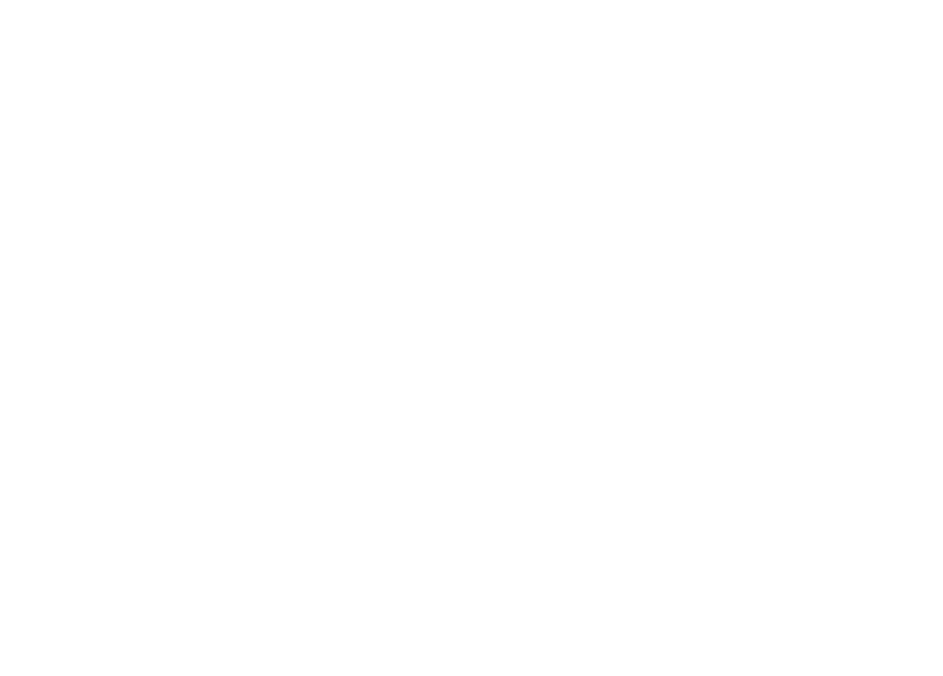
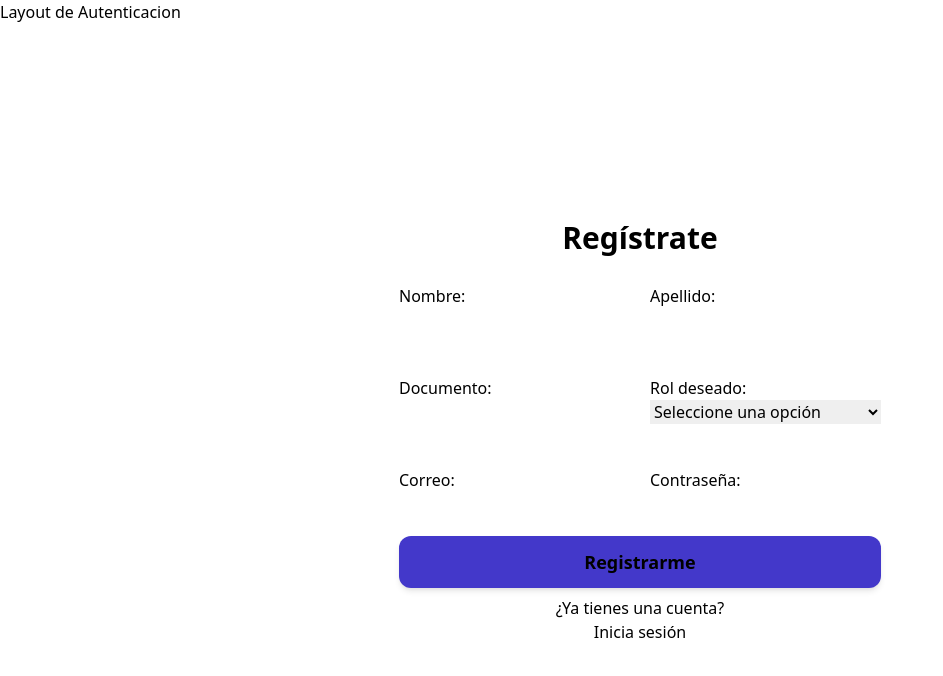
Before and after one commit to Software-Survivor/survivor-app, a React (Create React App) app: page /auth/registro in a window 1280 px wide. Before the commit this address had no page. Shown: the top 676 px of the page, without its empty margins (0-943 px from the left). Built offline with nearby package versions, Linux system fonts and the light colour scheme.

Commit message:
config registro con token v1

```diff
--- a/src/App.js
+++ b/src/App.js
@@ -5,6 +5,7 @@
 import IndexUsers from './pages/Users/Index'
 import IndexAdmin from "./pages/admin/IndexAdmin";
 import EditUser from './pages/Users/Edit'
+import Register from './pages/auth/Register'
 import LayoutAdmin from "./layouts/LayoutAdmin";
 import { UserContext } from "./context/user";
 import { DarkContext } from "./context/dark";
@@ -15,6 +16,7 @@
   InMemoryCache,
   createHttpLink,
 } from "@apollo/client";
+import LayoutAuth from "./layouts/LayoutAuth";
 
 // const httpLink = createHttpLink({
 //   uri: "https://api-proyecta-tic.herokuapp.com/graphql"
@@ -24,7 +26,7 @@
 });
  */
 const client = new ApolloClient({
-  uri: "http://localhost:4000/graphql",
+  uri: "http://localhost:4001/graphql",
   cache: new InMemoryCache(),
 });
 
@@ -43,6 +45,9 @@
               </Route>
               <Route path='/usuarios' element={<IndexUsers/>}/>
               <Route path='/usuarios/editar/:_id' element={<EditUser/>}/>
+              <Route path='/auth' element={<LayoutAuth/>}>
+                <Route path='registro' element={<Register/>}/>
+              </Route>
             </Routes>
           </BrowserRouter>
         </UserContext.Provider>
--- /dev/null
+++ b/src/graphql/auth/mutations.js
@@ -0,0 +1,26 @@
+import { gql } from "@apollo/client";
+
+const REGISTER_USER = gql`
+  mutation Register(
+    $name: String!
+    $lastname: String!
+    $identification: String!
+    $email: String!
+    $rol: Enum_Rol!
+    $password: String!
+  ) {
+    register(
+      name: $name
+      lastname: $lastname
+      identification: $identification
+      email: $email
+      rol: $rol
+      password: $password
+    ) {
+      token
+      error
+    }
+  }
+`;
+
+export { REGISTER_USER };
--- /dev/null
+++ b/src/layouts/LayoutAuth.jsx
@@ -0,0 +1,17 @@
+import React from "react";
+import { Outlet } from "react-router";
+
+const LayoutAuth = () => {
+  return (
+    <div className="flex flex-col md:flex-row flex-no-wrap h-screen">
+      <div className="flex w-full h-full">
+        <div className="w-full h-full  overflow-y-scroll">
+          Layout de Autenticacion
+          <Outlet />
+        </div>
+      </div>
+    </div>
+  );
+};
+
+export default LayoutAuth;
--- a/src/pages/Users/Index.jsx
+++ b/src/pages/Users/Index.jsx
@@ -3,7 +3,7 @@
 import { GET_USERS } from "../../graphql/users/queries";
 import alerts from "../../utils/alerts";
 import { Link } from "react-router-dom";
-import { Enum_Rol, Enum_StatusUsers } from "../../utils/enum";
+import { Enum_Rol, Enum_StatusUsers } from "../../utils/enums";
 
 
 const IndexUsers = () => {
--- /dev/null
+++ b/src/pages/auth/Register.jsx
@@ -0,0 +1,82 @@
+import React, { useEffect } from "react";
+import { Link } from "react-router-dom";
+import Input from "../../components/Input";
+import DropDown from "../../components/Dropdown";
+import ButtonLoading from "../../components/ButtonLoading";
+import { Enum_Rol } from "../../utils/enums";
+import useFormData from "../../hook/useFormData";
+import { REGISTER_USER } from "../../graphql/auth/mutations";
+import { useMutation } from "@apollo/client";
+import { useNavigate } from "react-router";
+
+const Register = () => {
+
+    const navigate = useNavigate()
+
+  const { form, formData, updateFormData } = useFormData();
+
+  const [
+    register,
+    { data: mutationData, loading: mutationLoading, error: mutationError },
+  ] = useMutation(REGISTER_USER);
+
+  const submitForm = (e) => {
+    e.preventDefault();
+    register({
+      variables: { formData },
+    });
+  };
+
+  useEffect(() => {
+    console.log("datos de la mutación de registro: ", mutationData);
+
+    if (mutationData) {
+      if (mutationData.register.token) {
+        localStorage.setItem("token", mutationData.register.token);
+        navigate('/')
+      }
+    }
+  }, [mutationData]);
+
+  return (
+    <div className="flex flex-col h-full w-full items-center justify-center">
+      <h1 className="text-3xl font-bold my-4">Regístrate</h1>
+      <form
+        className="flex flex-col"
+        onSubmit={submitForm}
+        onChange={updateFormData}
+        ref={form}
+      >
+        <div className="grid grid-cols-2 gap-5">
+          <Input label="Nombre:" name="nombre" type="text" required />
+          <Input label="Apellido:" name="apellido" type="text" required />
+          <Input
+            label="Documento:"
+            name="identificacion"
+            type="text"
+            required
+          />
+          <DropDown
+            label="Rol deseado:"
+            name="rol"
+            required={true}
+            options={Enum_Rol}
+          />
+          <Input label="Correo:" name="correo" type="email" required />
+          <Input label="Contraseña:" name="password" type="password" required />
+        </div>
+        <ButtonLoading
+          disabled={Object.keys(formData).length === 0}
+          loading={false}
+          text="Registrarme"
+        />
+      </form>
+      <span>¿Ya tienes una cuenta?</span>
+      <Link to="/auth/login">
+        <span className="text-blue-700">Inicia sesión</span>
+      </Link>
+    </div>
+  );
+};
+
+export default Register;
```
Also changed, not shown: src/pages/Users/Edit.jsx (+9 -10 lines), src/utils/enums.js (renamed from src/utils/enum.js).
